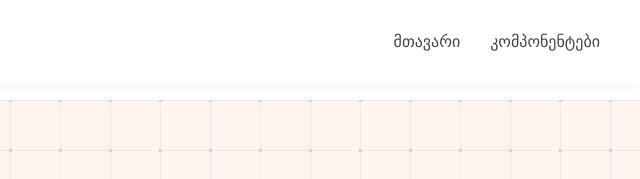
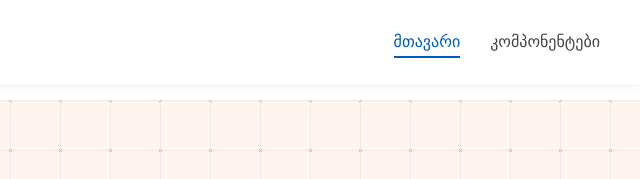
Before and after one commit to akakaaaaa/ProjectA, a plain HTML site: page index.html in a window 1280 px wide. Shown: the top 179 px of the page, 640-1280 px from the left. Drawn offline with Linux system fonts and the light colour scheme; a web font is replaced by a local one.

Commit message:
Update index.html

```diff
--- a/index.html
+++ b/index.html
@@ -104,7 +104,7 @@
       <div class="navbar-content">
         <a href="/ProjectA/index.html" class="navbar-logo">Moving Platform</a>
         <ul class="navbar-links">
-          <li><a href="/ProjectA/index.html">მთავარი</a></li>
+          <li><a href="/ProjectA/index.html" class="active">მთავარი</a></li>
           <!-- <li><a href="./team.html">გუნდი</a></li> -->
           <li><a href="/ProjectA/components.html">კომპონენტები</a></li>
         </ul>
```
